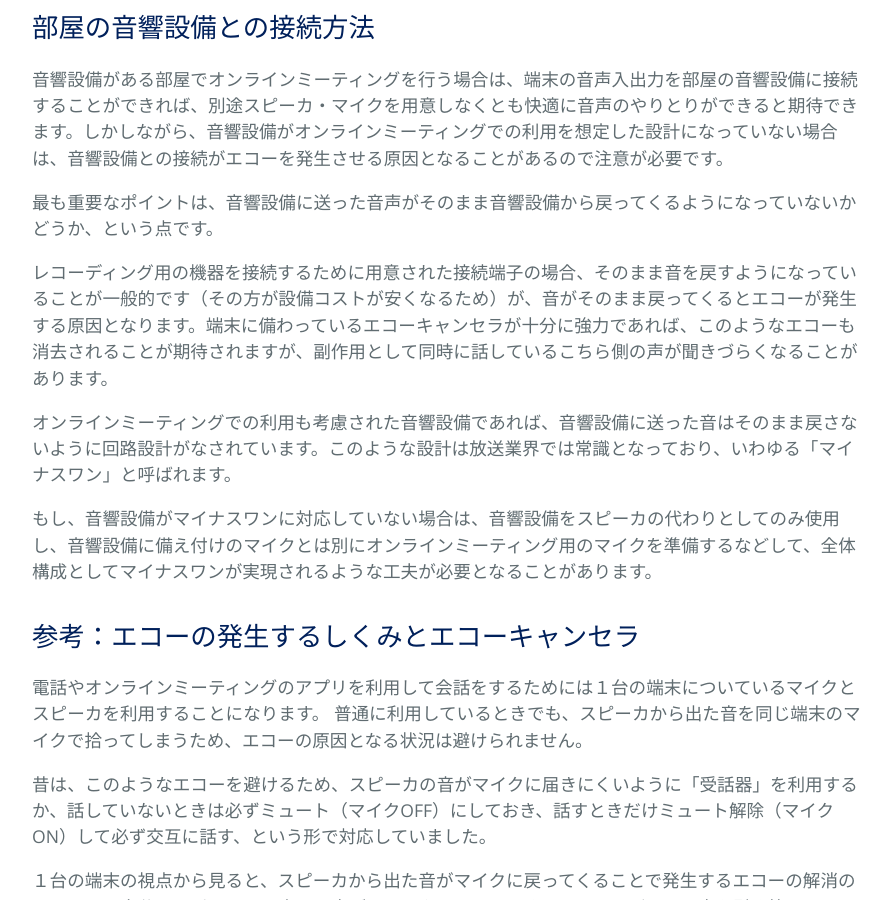
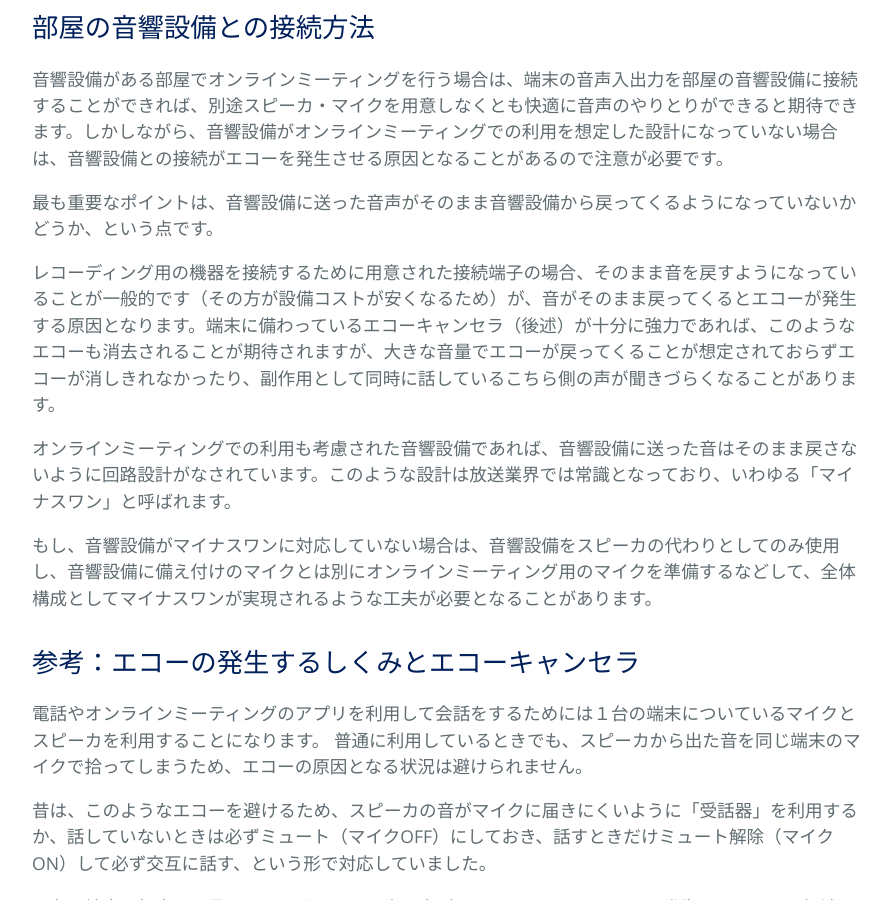
Before and after one commit to kyoto-u/online-edu, a Jekyll site: the page built from zoom-audio-echo.md, in a window 1280 px wide and 900 px high, scrolled down 2050 px. Shown: the whole window, without its empty margins (192-1083 px from the left). Built offline with Jekyll 4.4.1, drawn with Linux system fonts in a browser that asks for light colours; our own code applies the rules of GitHub Pages for plain Markdown files.

Commit message:
Update zoom-audio-echo.md

```diff
--- a/zoom-audio-echo.md
+++ b/zoom-audio-echo.md
@@ -43,7 +43,7 @@
 
 最も重要なポイントは、音響設備に送った音声がそのまま音響設備から戻ってくるようになっていないかどうか、という点です。
 
-レコーディング用の機器を接続するために用意された接続端子の場合、そのまま音を戻すようになっていることが一般的です（その方が設備コストが安くなるため）が、音がそのまま戻ってくるとエコーが発生する原因となります。端末に備わっているエコーキャンセラが十分に強力であれば、このようなエコーも消去されることが期待されますが、副作用として同時に話しているこちら側の声が聞きづらくなることがあります。
+レコーディング用の機器を接続するために用意された接続端子の場合、そのまま音を戻すようになっていることが一般的です（その方が設備コストが安くなるため）が、音がそのまま戻ってくるとエコーが発生する原因となります。端末に備わっているエコーキャンセラ（後述）が十分に強力であれば、このようなエコーも消去されることが期待されますが、大きな音量でエコーが戻ってくることが想定されておらずエコーが消しきれなかったり、副作用として同時に話しているこちら側の声が聞きづらくなることがあります。
 
 オンラインミーティングでの利用も考慮された音響設備であれば、音響設備に送った音はそのまま戻さないように回路設計がなされています。このような設計は放送業界では常識となっており、いわゆる「マイナスワン」と呼ばれます。
 
```
